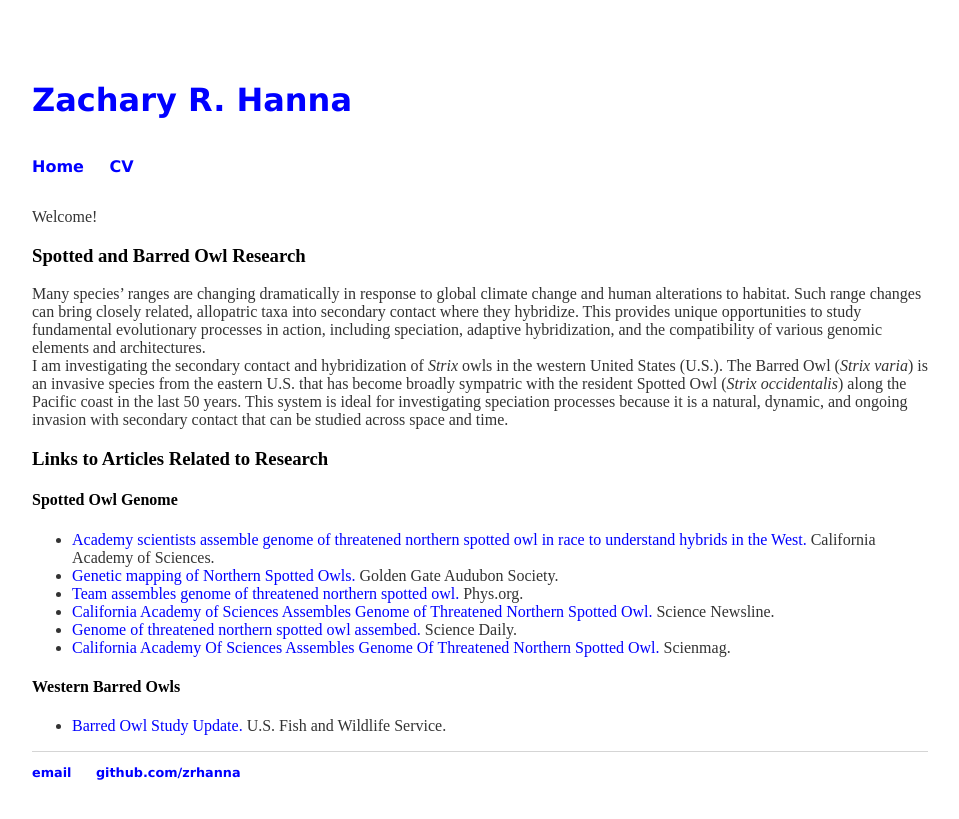
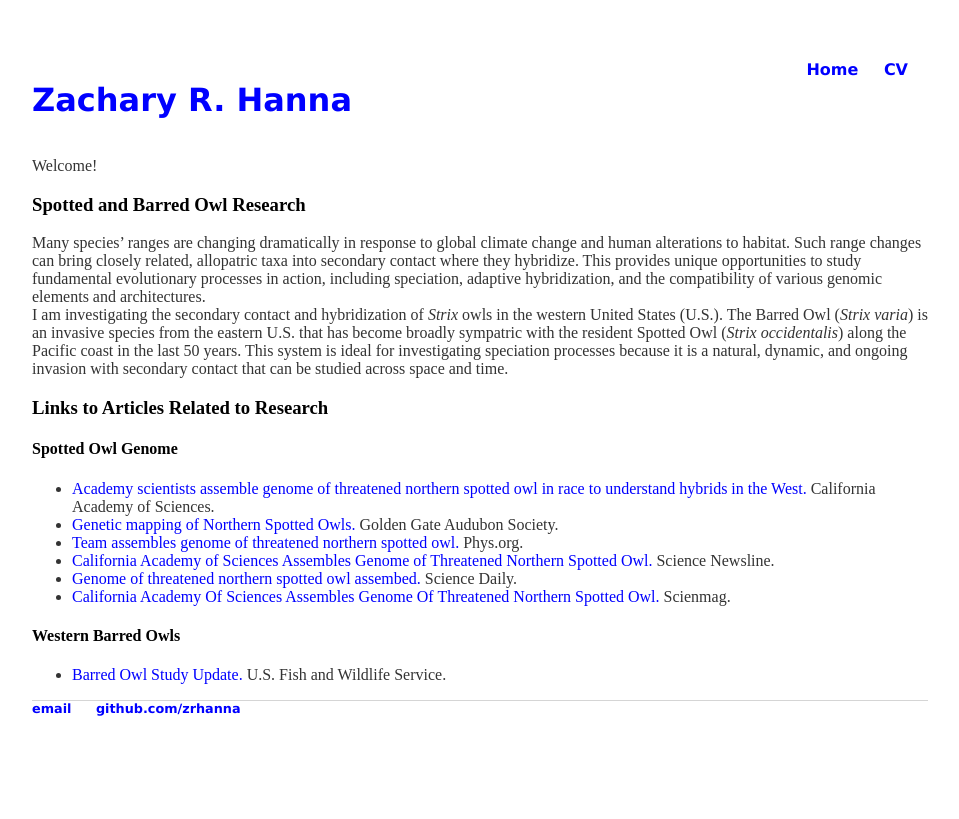
Before and after one commit to zacharyhanna/zacharyhanna.github.io, a Jekyll site: the page built from index.md, in a window 1280 px wide. Shown: the top 819 px of the page, without its empty margins (160-1119 px from the left). Built offline with Jekyll 4.4.1, drawn with Linux system fonts in a browser that asks for light colours.

Commit message:
Update main.css

```diff
--- a/css/main.css
+++ b/css/main.css
@@ -5,12 +5,16 @@ body {
 h1 {
     display: inline-block;
 }
+nav {
+    float:right;
+    display: inline-block;
+}
 nav ul, footer ul {
     font-family:'Verdana', 'Arial', 'Helvetica', 'Sans-Serif';
     padding: 0px;
     list-style: none;
     font-weight: bold;
-    display: inline-block;
+    display: inline;
 }
 nav ul li, footer ul li {
     display: inline-block;
```
